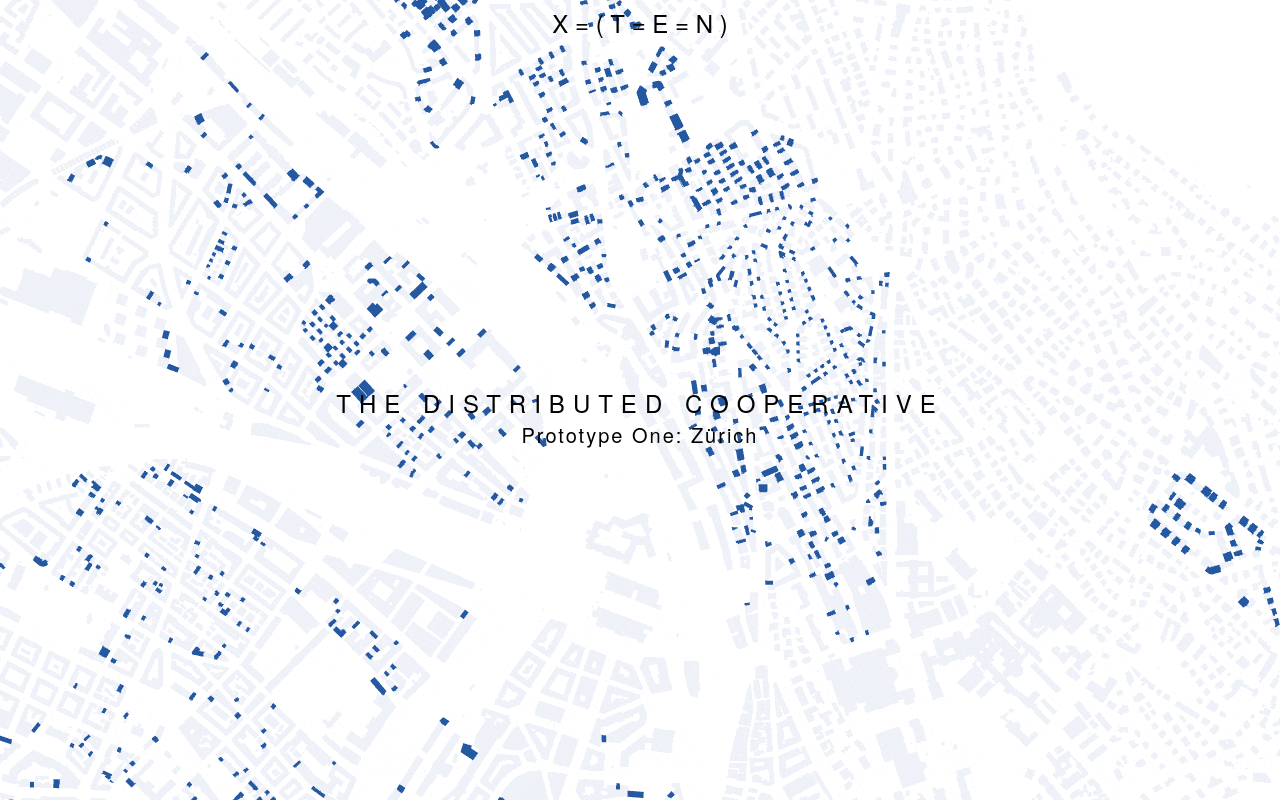
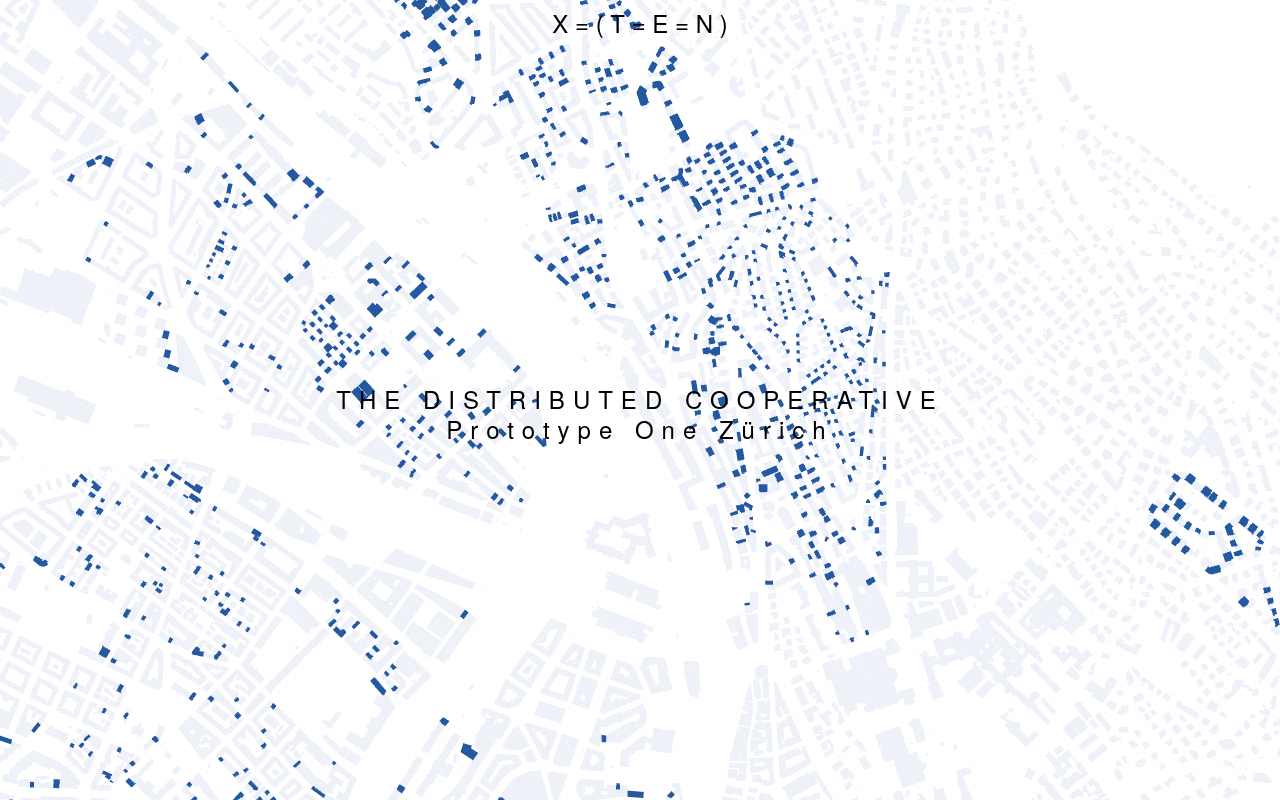
Before and after one commit to maxfrischknecht/disctributedcooperative.net-vue, a Vue app: page / in a window 1280 px wide. Built offline with nearby package versions, Linux system fonts and the light colour scheme.

Commit message:
add typo changes

```diff
--- a/src/assets/css/_general/_fonts.scss
+++ b/src/assets/css/_general/_fonts.scss
@@ -114,7 +114,8 @@ li {
     @include helvetica-xl-desktop;
   }
   .type-s {
-    @include helvetica-s-desktop;
+    // @include helvetica-s-desktop;
+    @include helvetica-m-desktop;
   }
 
   .type-s p {
@@ -125,7 +126,8 @@ li {
 /* General Font Settings
 –––––––––––––––––––––––––––––––––––––––––––––––––––––––––––––––––––––––––––––––– */
 .subtitle {
-  font-weight: 600;
+  // font-weight: 600;
+  text-decoration: underline;
 }
 
 // create spacing between richtext p's
--- a/src/assets/css/_general/_general.scss
+++ b/src/assets/css/_general/_general.scss
@@ -13,7 +13,7 @@ $border-weight: 0.15rem;
 }
 
 .s-b-8 {
-  padding-bottom: 0.8rem;
+  padding-bottom: 2.2rem;
   &:last-of-type {
     padding-bottom: 0rem;
   }
@@ -60,6 +60,18 @@ a {
   }
 }
 
+a.inline-link {
+  text-decoration: none;
+  color: rgb(88, 134, 240);
+  transition: 0.5s;
+  &:hover {
+    letter-spacing: 0;
+    color: rgb(88, 134, 240);
+    text-decoration: underline;
+    transition: 0.5s;
+ }
+}
+
 button {
   border: none;
   color: $color-black;
--- a/src/components/Overlay.vue
+++ b/src/components/Overlay.vue
@@ -15,11 +15,11 @@
       </div> -->
       <b-container fluid>
         <b-row class="content-block">
-          <b-col cols="3"><p>About</p></b-col>
+          <b-col cols="3"><h3>About</h3></b-col>
           <b-col cols="9"><p class="type-s" v-html="entry.introductionText"></p></b-col>
         </b-row>
         <b-row class="content-block">
-          <b-col cols="3"><p>Case study Zurich</p></b-col>
+          <b-col cols="3"><h3>Case study Zurich</h3></b-col>
           <b-col cols="9"><p class="type-s">{{entry.caseStudyText}}</p></b-col>
         </b-row>
         <b-row class="content-block">
@@ -30,20 +30,20 @@
           </b-col>
         </b-row>
         <b-row class="content-block">
-          <b-col cols="3"><p>Featured</p></b-col>
+          <b-col cols="3"><h3>Featured</h3></b-col>
           <b-col cols="9">
-            <p class="type-s"><a href="https://deepcity.ch/">Deep City</a>, 2020-21 International Latsis Symposium, EPFL, Lausanne, CH</p>
-            <p class="type-s"><a href="https://futurearchitectureplatform.org">Ideas 2020</a>, Future Architecture Platform, Ljubljana, SI</p>
-            <p class="type-s"><a href="https://projectarchitecture.com/city-as-verb">City as Verb</a>, Seoul New Hall of Architecture and Urbanism, Seoul, KO</p>
-            <p class="type-s"><a href="http://seoulbiennale.org/">Collective City</a>, The Seoul Biennale of Architecture and Urbanism 2019, Seoul, KO</p>
+            <p class="type-s"><a class="inline-link" href="https://deepcity.ch/">Deep City</a>, 2020-21 International Latsis Symposium, EPFL, Lausanne, CH</p>
+            <p class="type-s"><a class="inline-link" href="https://futurearchitectureplatform.org">Ideas 2020</a>, Future Architecture Platform, Ljubljana, SI</p>
+            <p class="type-s"><a class="inline-link" href="https://projectarchitecture.com/city-as-verb">City as Verb</a>, Seoul New Hall of Architecture and Urbanism, Seoul, KO</p>
+            <p class="type-s"><a class="inline-link" href="http://seoulbiennale.org/">Collective City</a>, The Seoul Biennale of Architecture and Urbanism 2019, Seoul, KO</p>
           </b-col>
         </b-row>
         <b-row class="content-block">
-          <b-col cols="3"><p>My City</p></b-col>
-          <b-col cols="9"><p class="type-s">I am interested in a collaborating on my city: <a href="mailto:scott@ten.studio?subject=Lets%20make%20a%20Distributed%20Cooperative%20in%20[YOURCITY]">Drop a line!</a></p></b-col>
+          <b-col cols="3"><h3>My City</h3></b-col>
+          <b-col cols="9"><p class="type-s">I am interested in a collaborating on my city: <a class="inline-link" href="mailto:scott@ten.studio?subject=Lets%20make%20a%20Distributed%20Cooperative%20in%20[YOURCITY]">Get in contact.</a></p></b-col>
         </b-row>
         <b-row class="content-block">
-          <b-col cols="3"><p>Team</p></b-col>
+          <b-col cols="3"><h3>Team</h3></b-col>
           <b-col cols="9">
             <p class="type-s s-b-8"><span>Scott Lloyd</span> is an architect based in Zurich. He is a founding member of TEN Studio where he works on architecture, research and urban transformation.</p>
             <p class="type-s s-b-8"><span>Alexis Kalagas</span>  is an urban strategist and writer based in Melbourne. His work focuses on innovation in urban development through emerging digital technologies.</p>
@@ -52,7 +52,7 @@
           </b-col>
         </b-row>
         <b-row class="content-block">
-          <b-col cols="3"><p>Credits</p></b-col>
+          <b-col cols="3"><h3>Credits</h3></b-col>
           <b-col cols="9">
             <p class="type-s subtitle">The Distributed Cooperative</p>
             <p class="type-s s-b-8">Scott Lloyd (TEN), Alexis Kalagas, Nemanja Zimonjic (TEN)</p>
@@ -108,7 +108,7 @@
 
 <style lang="scss" scoped>
 #overlay {
-  padding: 0.8rem 0rem;
+  padding: 1.2rem 0rem 0rem 0rem;
   width: 50%;
   height: 100vh;
   position: fixed;
@@ -118,7 +118,8 @@
   background-color: white;
   overflow-y: scroll;
   background: #FFFFFF;
-  box-shadow: 0 20px 20px 10px rgba(37,86,161,0.24);
+  box-shadow: 0 20px 20px 10px rgba(0, 0, 0, 0.2);
+  // mix-blend-mode: exclusion;
 }
 #close-icon {
   position: fixed;
@@ -127,11 +128,18 @@
   cursor: pointer;
 }
 .content-block {
-  padding-bottom: 4.8rem;
+  padding-bottom: 3rem;
   & img {
     width: 100%;
   }
 }
+h3 {
+  // letter-spacing: 0.2rem;
+  // font-size: 1.5rem;
+  // line-height: 1.8rem;
+  // font-weight: 600;
+}
+
 
 .panelFade-enter-active, .panelFade-leave-active {
   transition: transform 1s;
--- a/src/views/Home.vue
+++ b/src/views/Home.vue
@@ -5,11 +5,15 @@
     </div>
     <Map></Map>
     <Overlay :overlay="overlay" :showHide="showHide"></Overlay>
+
     <div id="page-title" :class="{ moved : overlay }">
-      <h2 @click="overlay = !overlay">
-        The Distributed Cooperative<br>
-        <span>Prototype One: Zürich</span>
-      </h2>
+      <div>
+        <h2 class="spacing-hover" @click="overlay = !overlay">
+          The Distributed Cooperative <br>
+          <span>Prototype One Zürich</span>
+        </h2>
+        <!-- <p>Prototype One: Zürich</p> -->
+      </div>
     </div>
   </div>
 </template>
@@ -48,6 +52,7 @@ export default {
 
 <style lang="scss">
 @import "../assets/css/master.scss";
+
 #ten-logo {
   width: 100%;
   display: flex;
@@ -62,33 +67,42 @@ export default {
     transition: 1s
   }
 }
+
 #page-title {
   transition: 0.4s;
   transform: translateY(48vh);
   width: 100%;
-  // height: 4.8rem;
+  // margin: auto;
   position: fixed;
   z-index: 90;
   display: flex;
   align-items: center;
   justify-content: center;
   transition: 1s;
-  // mix-blend-mode: difference;
   &.moved {
     width: 50%;
     transition: 1s
   }
   & h2 {
+    cursor: pointer;
     text-align: center;
-    margin-top: 0.4rem;
-    cursor: pointer;
-    // padding: 0.6rem 0.8rem;
+    background-color: transparent;
+    box-shadow: none;
+    letter-spacing: 0.8rem;
+    text-transform: uppercase;
+    padding: 0 !important;
+    margin: 0 !important;
+    transition: 0.5s;
+    display: block;
     user-select: none;
-    text-transform: uppercase;
-    letter-spacing: 0.8rem;
+    &:hover {
+      // color:$color-primary;
+      // text-decoration: underline;
+      transition: 0.5s;
+    }
     & span {
-      letter-spacing: 0.2rem;
-      font-size: 2rem;
+      // letter-spacing: 0.1rem;
+      // font-size: 2rem;
       text-transform: none;
     }
   }
```
